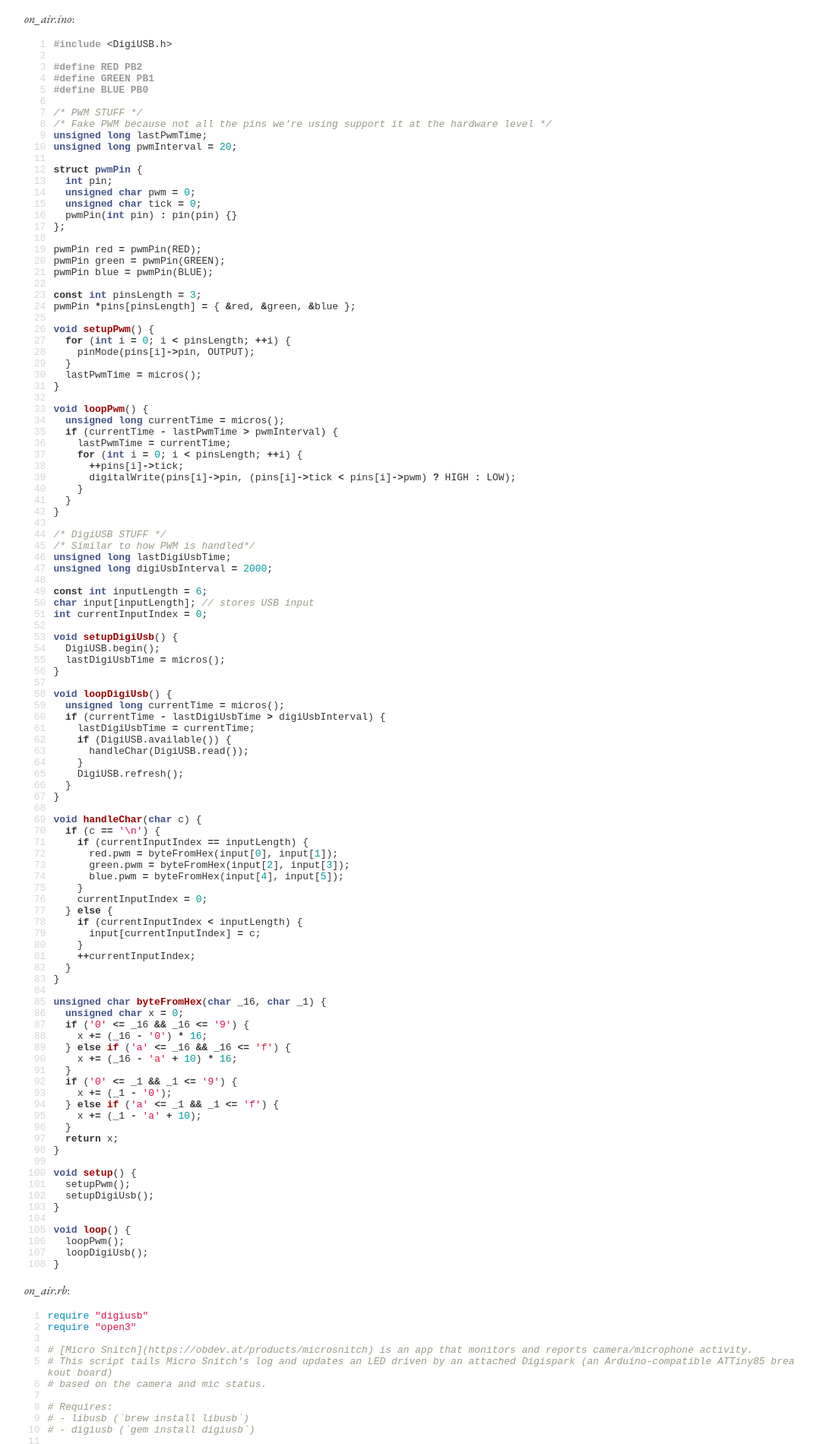
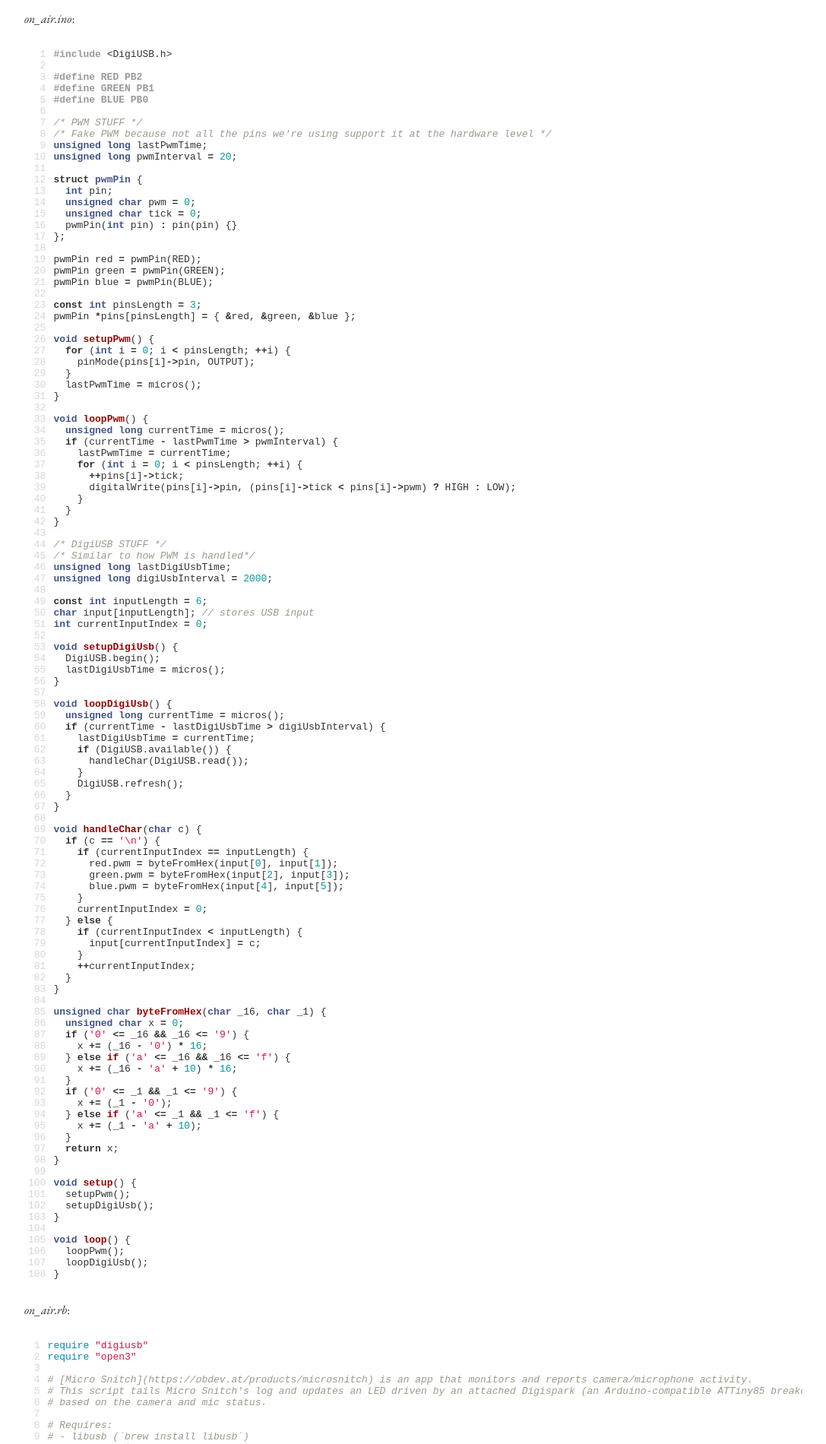
Before and after one commit to sjahu/sjahu.github.io, a Jekyll site: the page built from blog/_posts/2022-04-24-on-air-light.md, in a window 1280 px wide. Shown: the part 1634-3534 px from the top of the page at 76% size, without its empty margins (96-1183 px from the left). Built offline with Jekyll 4.4.1, drawn with Linux system fonts in a browser that asks for light colours.

Commit message:
Change code highlight styling (no wrap)

```diff
--- a/_plugins/highlight.rb
+++ b/_plugins/highlight.rb
@@ -12,6 +12,8 @@
             formatter,
             {
               :css_class    => "highlight",
+              :gutter_class => "rouge-gutter",
+              :code_class => @highlight_options[:wrap] ? "rouge-code-wrap" : "rouge-code",
             }
           )
         end
--- a/_sass/default.scss
+++ b/_sass/default.scss
@@ -57,10 +57,6 @@
   &.huge { width: $max-width; }
 }
 
-pre {
-  white-space: pre-wrap;
-}
-
 code.language-plaintext {
   padding-left: 2px;
   padding-right: 2px;
--- a/_sass/highlight.scss
+++ b/_sass/highlight.scss
@@ -3,9 +3,11 @@
 
   tr > td { padding: 0 5px; }
 
-  .rouge-gutter, .rouge-code {
+  .rouge-gutter, .rouge-code, .rouge-code-wrap {
     vertical-align: top;
-    pre { margin: 0; }
+    pre {
+      margin: 0;
+    }
   }
 
   .rouge-gutter {
@@ -13,13 +15,27 @@
     opacity: 20%;
   }
 
-  .rouge-code {
+  .rouge-code, .rouge-code-wrap {
     word-break: break-all;
+  }
+
+  .rouge-code-wrap {
+    pre {
+      white-space: pre;
+    }
+  }
+
+  .rouge-code-wrap {
+    pre {
+      white-space: pre-wrap;
+    }
   }
 }
 
-figure.highlight {
+.highlight {
   margin: 0;
+  max-width: 100%;
+  overflow-x: auto;
 }
 
 /* Copied from https://github.com/jekyll/minima/blob/master/_sass/minima/skins/classic.scss */
```
